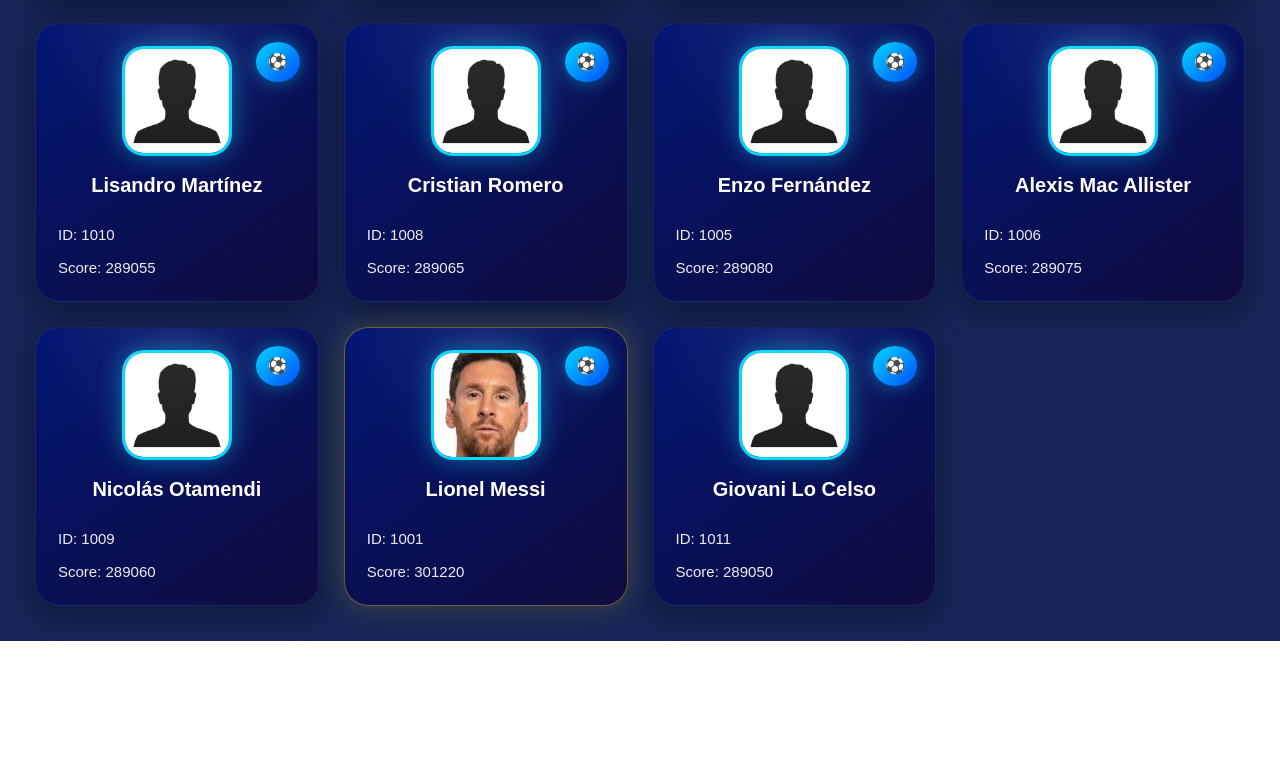
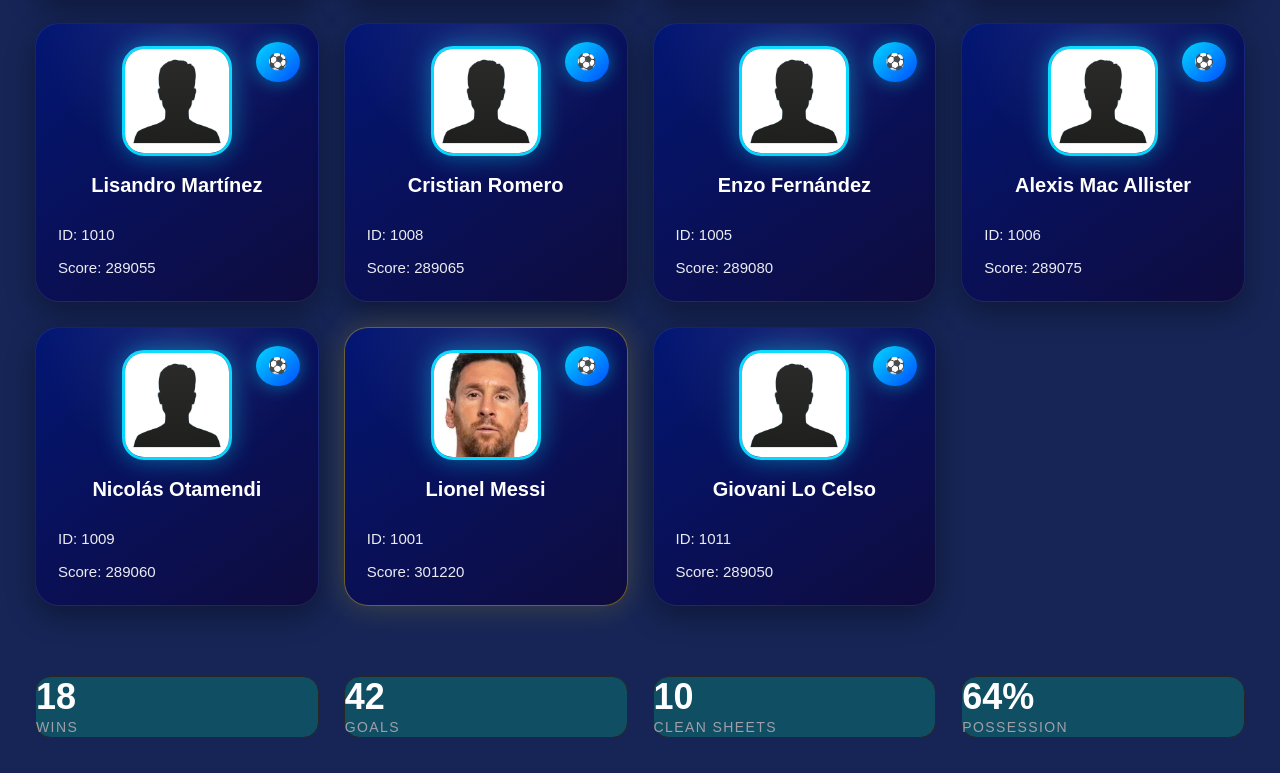
Before and after one commit to SHALBINMS/Football-App, a React (Vite) app: page /teams/argentina in a window 1280 px wide. Shown: the part 847-1620 px from the top of the page. Before the commit the page ends 1488 px from the top, so only its background shows below. Built offline with nearby package versions, Linux system fonts and the light colour scheme.

Commit message:
Build dynamic team details dashboard with squad and stats

```diff
--- a/index.html
+++ b/index.html
@@ -2,9 +2,9 @@
 <html lang="en">
   <head>
     <meta charset="UTF-8" />
-    <link rel="icon" type="image/svg+xml" href="/favicon.svg" />
+    <link rel="icon"  href="/wc ball.jpg" />
     <meta name="viewport" content="width=device-width, initial-scale=1.0" />
-    <title>football_app</title>
+    <title>FIFA WC 26</title>
   </head>
   <body>
     <div id="root"></div>
--- /dev/null
+++ b/src/components/StatCard.jsx
@@ -0,0 +1,45 @@
+function StatCard({ value, label }) {
+  return (
+    <div
+      className="
+        bg-cyan-900
+        rounded-2xl
+        p-6
+
+        border border-zinc-800
+
+        hover:border-cyan-500/40
+        hover:scale-105
+
+        transition-all
+        duration-300
+
+        h-full
+      "
+    >
+      <h2
+        className="
+          text-4xl
+          font-bold
+          text-white
+          mb-3
+        "
+      >
+        {value}
+      </h2>
+
+      <p
+        className="
+          text-zinc-400
+          uppercase
+          tracking-widest
+          text-sm
+        "
+      >
+        {label}
+      </p>
+    </div>
+  );
+}
+
+export default StatCard;
--- a/src/data/teams.jsx
+++ b/src/data/teams.jsx
@@ -10,6 +10,13 @@ const teams = [
 
     banner:
       "https://images.unsplash.com/photo-1574629810360-7efbbe195018?q=80&w=1600&auto=format&fit=crop",
+
+    stats: {
+      wins: 18,
+      goals: 42,
+      cleanSheets: 10,
+      possession: "64%",
+    },
   },
 
   {
@@ -23,6 +30,13 @@ const teams = [
 
     banner:
       "https://images.unsplash.com/photo-1547347298-4074fc3086f0?q=80&w=1600&auto=format&fit=crop",
+
+    stats: {
+      wins: 18,
+      goals: 42,
+      cleanSheets: 10,
+      possession: "64%",
+    },
   },
 ];
 
--- a/src/pages/TeamDetails.jsx
+++ b/src/pages/TeamDetails.jsx
@@ -2,6 +2,7 @@ import { useParams } from "react-router-dom";
 import teams from "../data/teams";
 import players from "../data/players";
 import PlayerCard from "../components/PlayerCard";
+import StatCard from "../components/StatCard";
 
 function TeamDetails() {
   const { id } = useParams();
@@ -142,6 +143,25 @@ function TeamDetails() {
           ))}
         </div>
       </div>
+      {/* STATS SECTION */}
+      <div className="mt-20">
+        <div
+          className="
+    grid
+    grid-cols-1
+    md:grid-cols-2
+    gap-6
+  "
+        >
+          <StatCard value={team.stats.wins} label="Wins" />
+
+          <StatCard value={team.stats.goals} label="Goals" />
+
+          <StatCard value={team.stats.cleanSheets} label="Clean Sheets" />
+
+          <StatCard value={team.stats.possession} label="Possession" />
+        </div>
+      </div>
     </div>
   );
 }
```
Also changed, not shown: public/wc ball.jpg (added).
